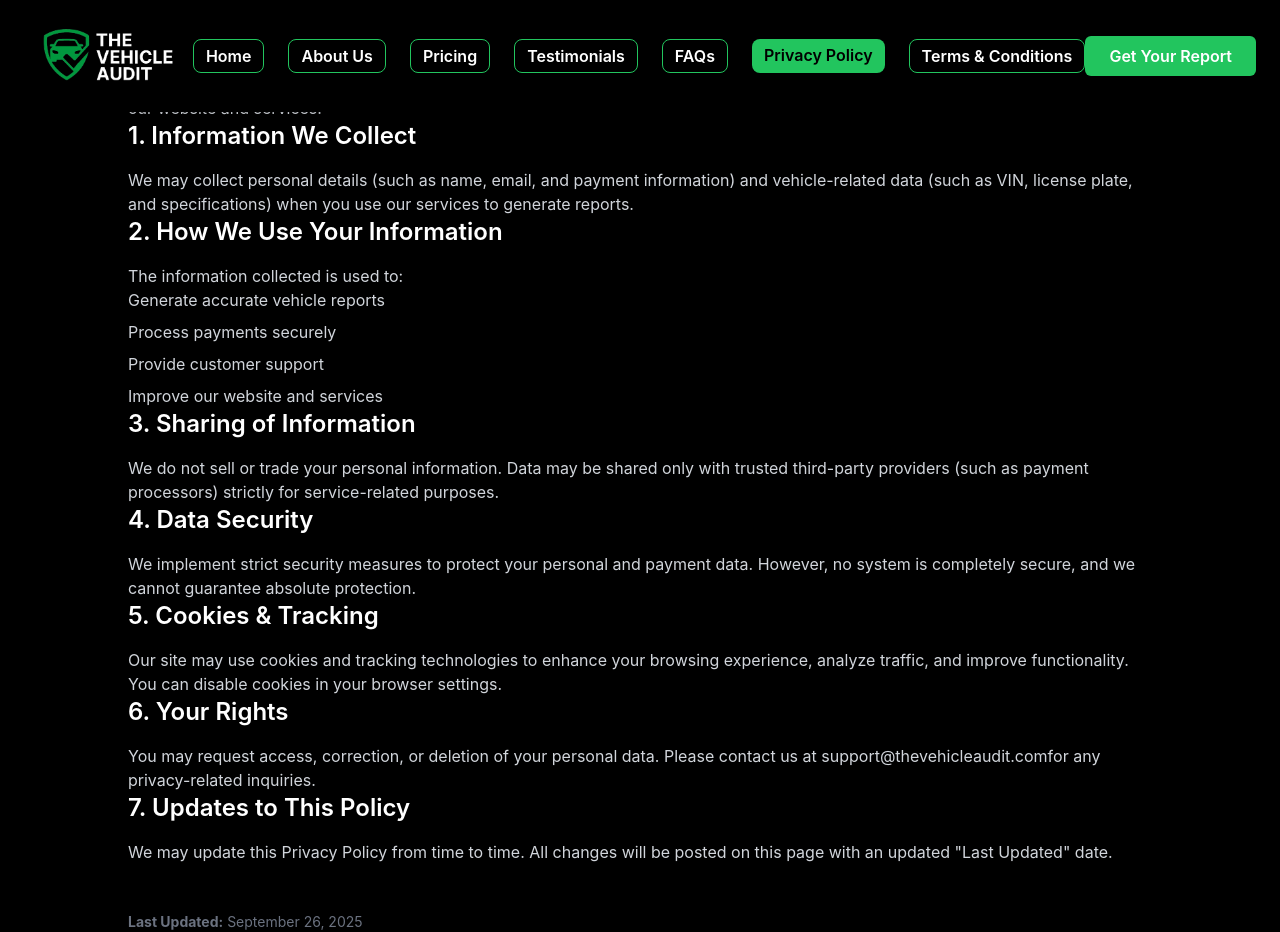
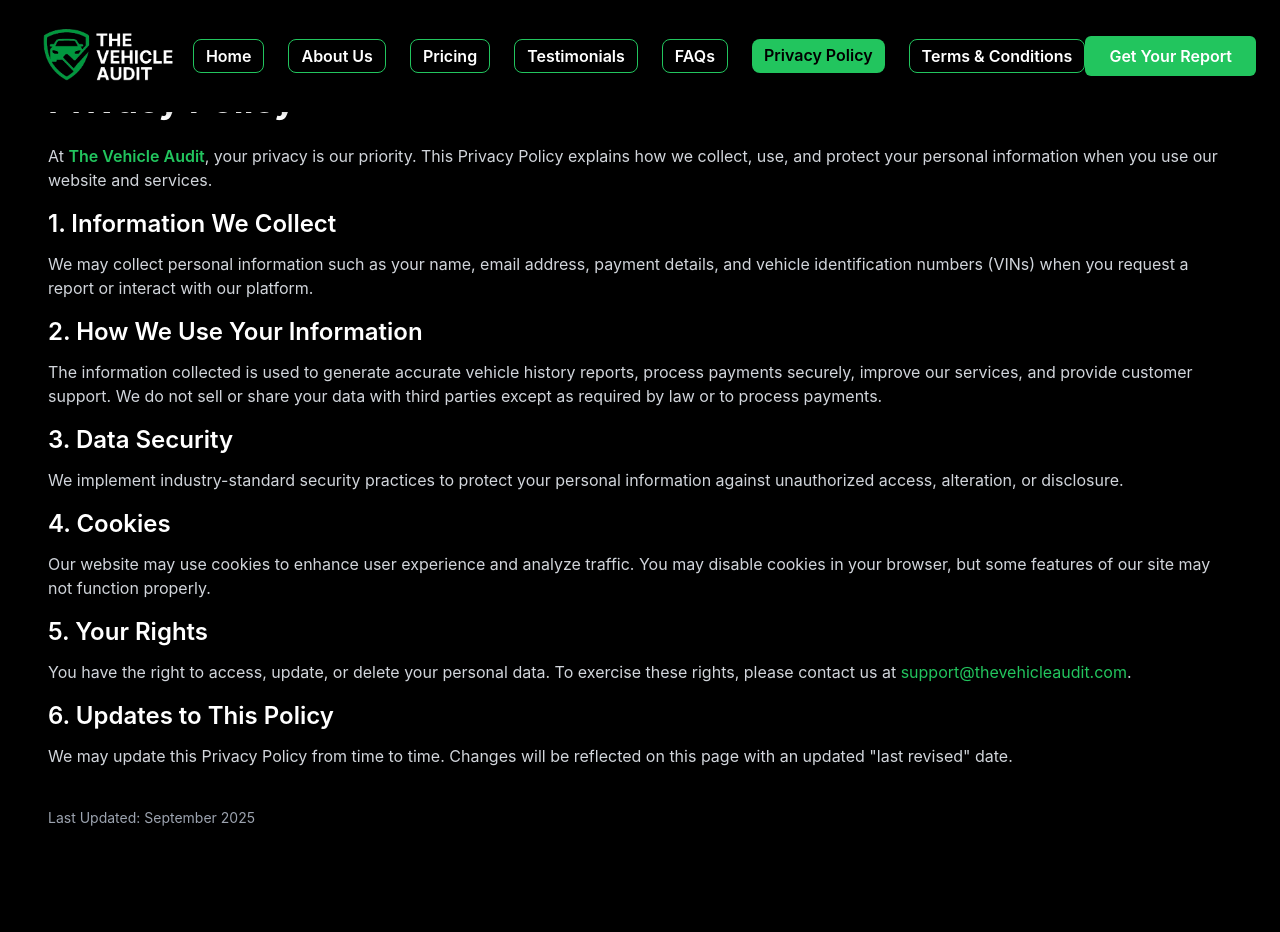
Before and after one commit to muhammadnoaman345/Get-carify, a Next.js app: page /privacy-policy in a window 1280 px wide. After the commit the page ends 908 px from the top, so only its background shows below. Built offline with nearby package versions, Linux system fonts and the light colour scheme.

Commit message:
Update page.js

```diff
--- a/app/privacy-policy/page.js
+++ b/app/privacy-policy/page.js
@@ -1,79 +1,61 @@
-// app/privacy-policy/page.js
+"use client";
+
 export default function PrivacyPolicy() {
   return (
-    <div className="bg-black text-white min-h-screen pt-32 pb-20 px-6">
-      <div className="max-w-5xl mx-auto">
-        {/* Header */}
-        <h1 className="text-4xl md:text-5xl font-bold text-green-500 mb-6">
-          Privacy Policy
-        </h1>
-        <p className="text-gray-300 mb-12">
-          At <span className="text-green-400 font-semibold">The Vehicle Audit</span>,
-          we value your trust. This Privacy Policy explains how we collect, use, and protect your
-          information when you use our website and services.
+    <div className="bg-black text-white min-h-screen">
+      {/* ✅ Added padding-top so content won’t hide under navbar */}
+      <div className="max-w-4xl mx-auto px-6 py-20 pt-32">
+        <h1 className="text-4xl font-bold mb-6">Privacy Policy</h1>
+        <p className="text-gray-300 mb-4">
+          At <span className="text-green-500 font-semibold">The Vehicle Audit</span>,
+          your privacy is our priority. This Privacy Policy explains how we collect,
+          use, and protect your personal information when you use our website and
+          services.
         </p>
 
-        {/* Section 1 */}
-        <h2 className="text-2xl font-semibold text-green-400 mb-4">1. Information We Collect</h2>
-        <p className="text-gray-300 mb-8">
-          We may collect personal details (such as name, email, and payment information)
-          and vehicle-related data (such as VIN, license plate, and specifications)
-          when you use our services to generate reports.
+        <h2 className="text-2xl font-semibold mt-8 mb-3">1. Information We Collect</h2>
+        <p className="text-gray-300 mb-4">
+          We may collect personal information such as your name, email address,
+          payment details, and vehicle identification numbers (VINs) when you
+          request a report or interact with our platform.
         </p>
 
-        {/* Section 2 */}
-        <h2 className="text-2xl font-semibold text-green-400 mb-4">2. How We Use Your Information</h2>
-        <p className="text-gray-300 mb-8">
-          The information collected is used to:
-        </p>
-        <ul className="list-disc list-inside text-gray-300 mb-8 space-y-2">
-          <li>Generate accurate vehicle reports</li>
-          <li>Process payments securely</li>
-          <li>Provide customer support</li>
-          <li>Improve our website and services</li>
-        </ul>
-
-        {/* Section 3 */}
-        <h2 className="text-2xl font-semibold text-green-400 mb-4">3. Sharing of Information</h2>
-        <p className="text-gray-300 mb-8">
-          We do not sell or trade your personal information.
-          Data may be shared only with trusted third-party providers (such as payment processors)
-          strictly for service-related purposes.
+        <h2 className="text-2xl font-semibold mt-8 mb-3">2. How We Use Your Information</h2>
+        <p className="text-gray-300 mb-4">
+          The information collected is used to generate accurate vehicle history
+          reports, process payments securely, improve our services, and provide
+          customer support. We do not sell or share your data with third parties
+          except as required by law or to process payments.
         </p>
 
-        {/* Section 4 */}
-        <h2 className="text-2xl font-semibold text-green-400 mb-4">4. Data Security</h2>
-        <p className="text-gray-300 mb-8">
-          We implement strict security measures to protect your personal and payment data.
-          However, no system is completely secure, and we cannot guarantee absolute protection.
+        <h2 className="text-2xl font-semibold mt-8 mb-3">3. Data Security</h2>
+        <p className="text-gray-300 mb-4">
+          We implement industry-standard security practices to protect your personal
+          information against unauthorized access, alteration, or disclosure.
         </p>
 
-        {/* Section 5 */}
-        <h2 className="text-2xl font-semibold text-green-400 mb-4">5. Cookies & Tracking</h2>
-        <p className="text-gray-300 mb-8">
-          Our site may use cookies and tracking technologies to enhance your browsing experience,
-          analyze traffic, and improve functionality. You can disable cookies in your browser settings.
+        <h2 className="text-2xl font-semibold mt-8 mb-3">4. Cookies</h2>
+        <p className="text-gray-300 mb-4">
+          Our website may use cookies to enhance user experience and analyze traffic.
+          You may disable cookies in your browser, but some features of our site
+          may not function properly.
         </p>
 
-        {/* Section 6 */}
-        <h2 className="text-2xl font-semibold text-green-400 mb-4">6. Your Rights</h2>
-        <p className="text-gray-300 mb-8">
-          You may request access, correction, or deletion of your personal data.
-          Please contact us at{" "}
-          <span className="text-green-400">support@thevehicleaudit.com</span>
-          for any privacy-related inquiries.
+        <h2 className="text-2xl font-semibold mt-8 mb-3">5. Your Rights</h2>
+        <p className="text-gray-300 mb-4">
+          You have the right to access, update, or delete your personal data. To
+          exercise these rights, please contact us at
+          <span className="text-green-500"> support@thevehicleaudit.com</span>.
         </p>
 
-        {/* Section 7 */}
-        <h2 className="text-2xl font-semibold text-green-400 mb-4">7. Updates to This Policy</h2>
-        <p className="text-gray-300 mb-8">
-          We may update this Privacy Policy from time to time.
-          All changes will be posted on this page with an updated "Last Updated" date.
+        <h2 className="text-2xl font-semibold mt-8 mb-3">6. Updates to This Policy</h2>
+        <p className="text-gray-300 mb-4">
+          We may update this Privacy Policy from time to time. Changes will be
+          reflected on this page with an updated "last revised" date.
         </p>
 
-        {/* Last Updated */}
-        <p className="text-sm text-gray-500 mt-12">
-          <strong>Last Updated:</strong> September 26, 2025
+        <p className="mt-10 text-gray-400 text-sm">
+          Last Updated: September 2025
         </p>
       </div>
     </div>
```
